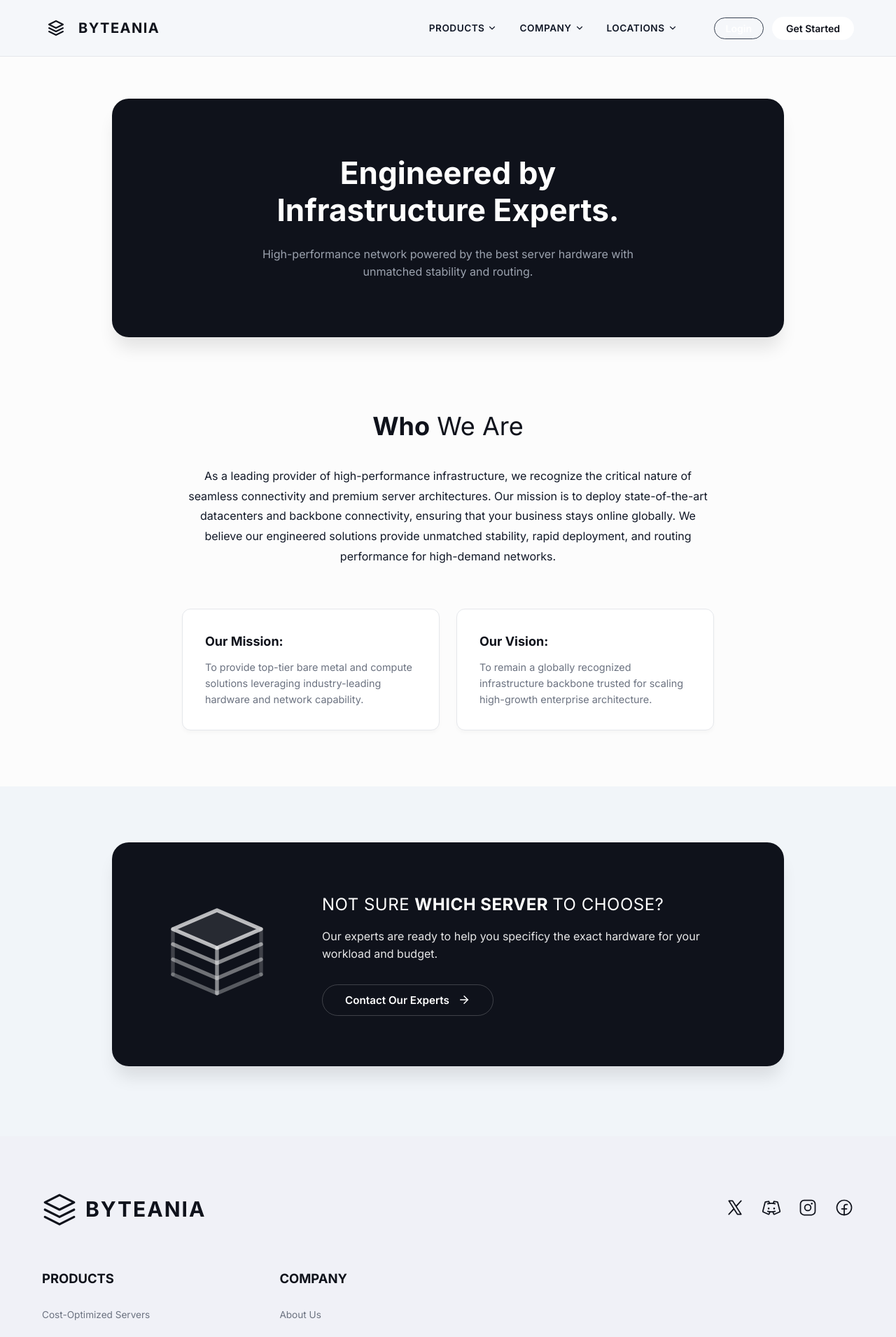
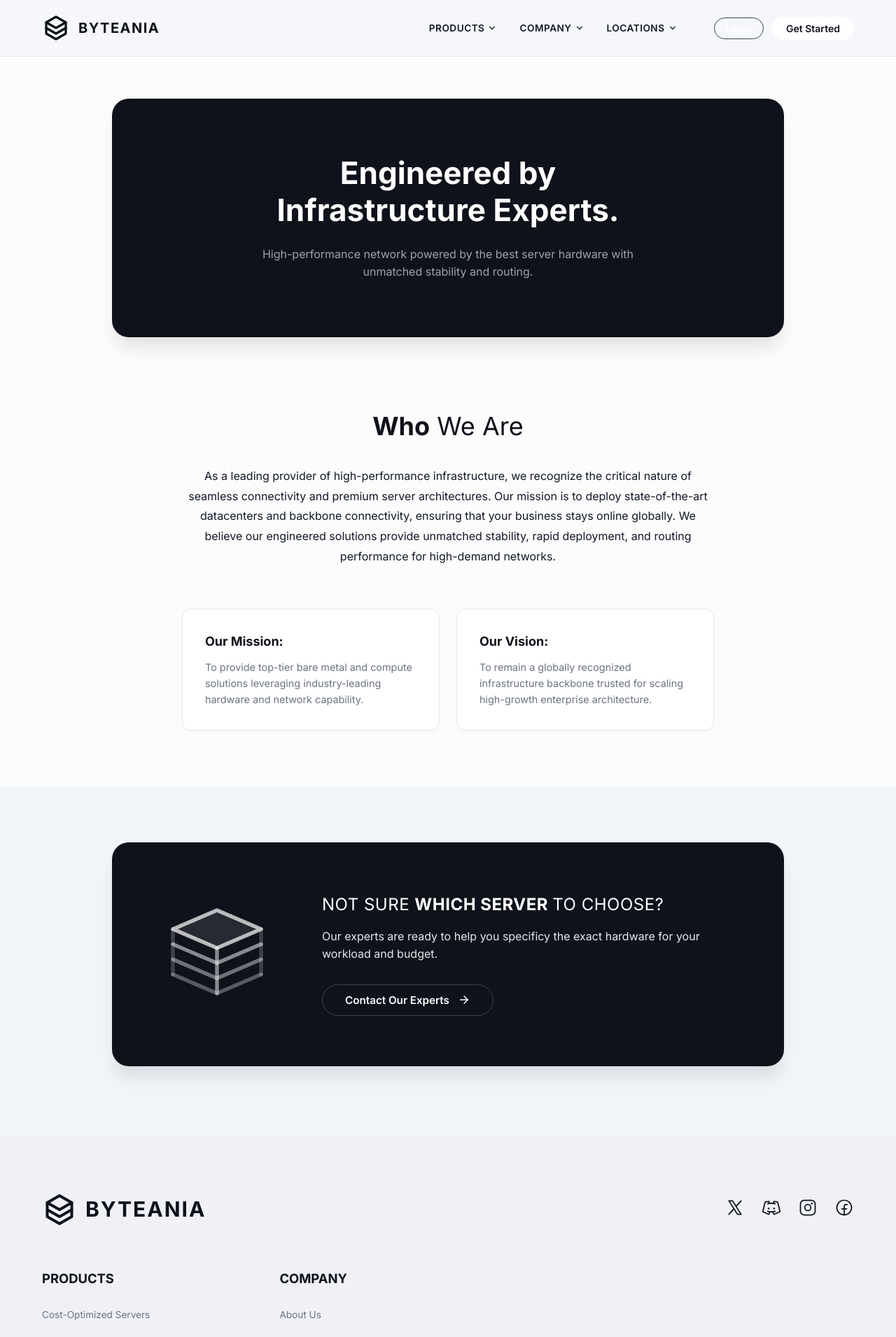
Before and after one commit to souiiii/Bytenia, a React (Vite) app: page /company in a window 1280 px wide. Shown: the top 1911 px of the page at 70% size. Built offline with nearby package versions, Linux system fonts and the light colour scheme; what react-world-flags would draw is missing.

Commit message:
feat: implement responsive Navbar and Footer components

```diff
--- a/src/components/Footer/Footer.jsx
+++ b/src/components/Footer/Footer.jsx
@@ -10,19 +10,10 @@ const Footer = () => {
         {/* Top Header Row */}
         <div className="footer-top">
           <div className="footer-logo">
-            <svg
-              width="50"
-              height="50"
-              viewBox="0 0 24 24"
-              fill="none"
-              stroke="currentColor"
-              strokeWidth="1.5"
-              strokeLinecap="round"
-              strokeLinejoin="round"
-            >
-              <polygon points="12 2 2 7 12 12 22 7 12 2" />
-              <polyline points="2 17 12 22 22 17" />
-              <polyline points="2 12 12 17 22 12" />
+            <svg width="50" height="50" viewBox="0 0 100 100" fill="none" stroke="currentColor" strokeWidth="8" strokeLinecap="round" strokeLinejoin="round">
+              <polygon points="50,10 85,30 85,70 50,90 15,70 15,30" />
+              <polyline points="15,30 50,50 85,30" />
+              <polyline points="15,50 50,70 85,50" />
             </svg>
             <span className="footer-logo-text">BYTEANIA</span>
           </div>
--- a/src/components/Navbar/Navbar.jsx
+++ b/src/components/Navbar/Navbar.jsx
@@ -18,11 +18,11 @@ const Navbar = () => {
         <div className="navbar-logo">
           <div className="logo-icon">
             {/* Simple geometric logo placeholder resembling Byteania's layered logo */}
-            <svg width="24" height="24" viewBox="0 0 24 24" fill="none" stroke="currentColor" strokeWidth="2" strokeLinecap="round" strokeLinejoin="round">
-              <polygon points="12 2 2 7 12 12 22 7 12 2" />
-              <polyline points="2 17 12 22 22 17" />
-              <polyline points="2 12 12 17 22 12" />
-            </svg>
+            <svg className="logo-icon" width="32" height="32" viewBox="0 0 100 100" fill="none" stroke="currentColor" strokeWidth="8" strokeLinecap="round" strokeLinejoin="round">
+            <polygon points="50,10 85,30 85,70 50,90 15,70 15,30" />
+            <polyline points="15,30 50,50 85,30" />
+            <polyline points="15,50 50,70 85,50" />
+          </svg>
           </div>
           <span className="logo-text">BYTEANIA</span>
         </div>
```
